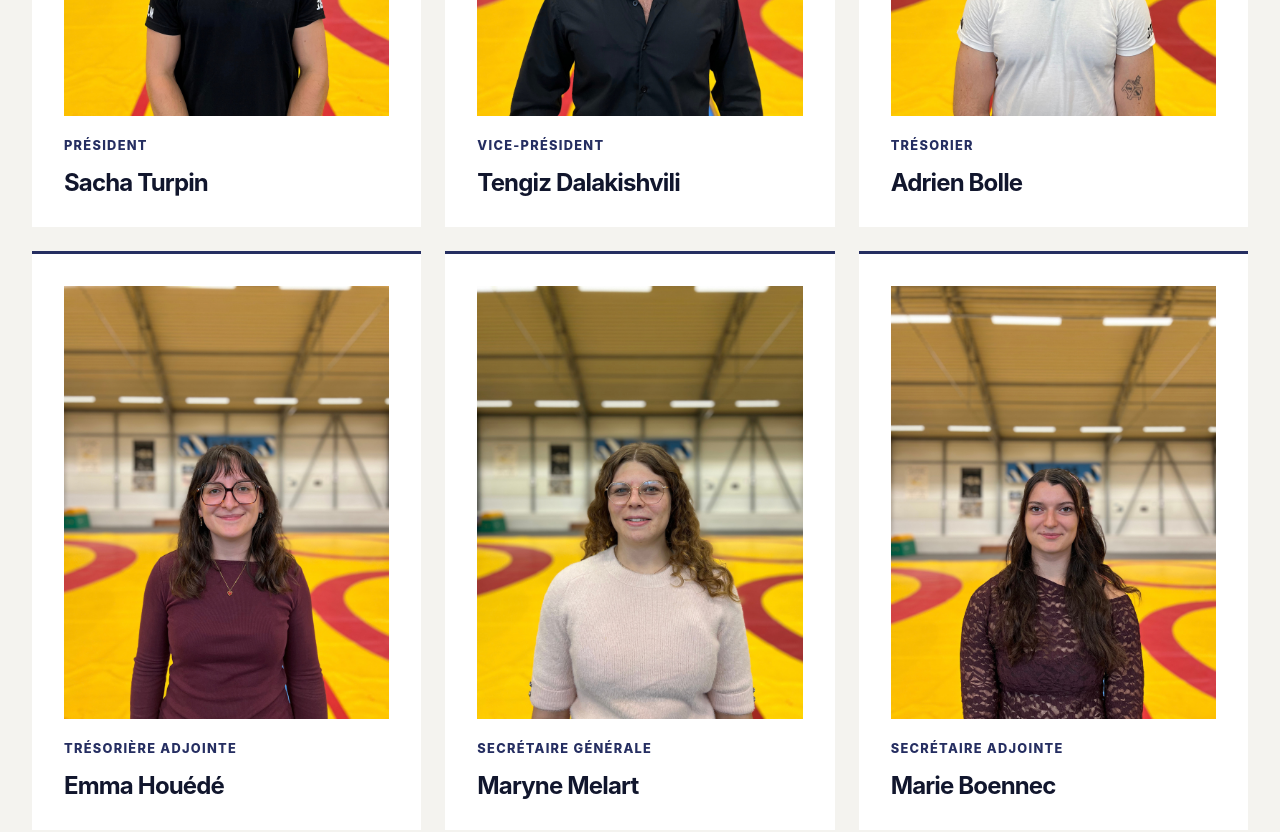
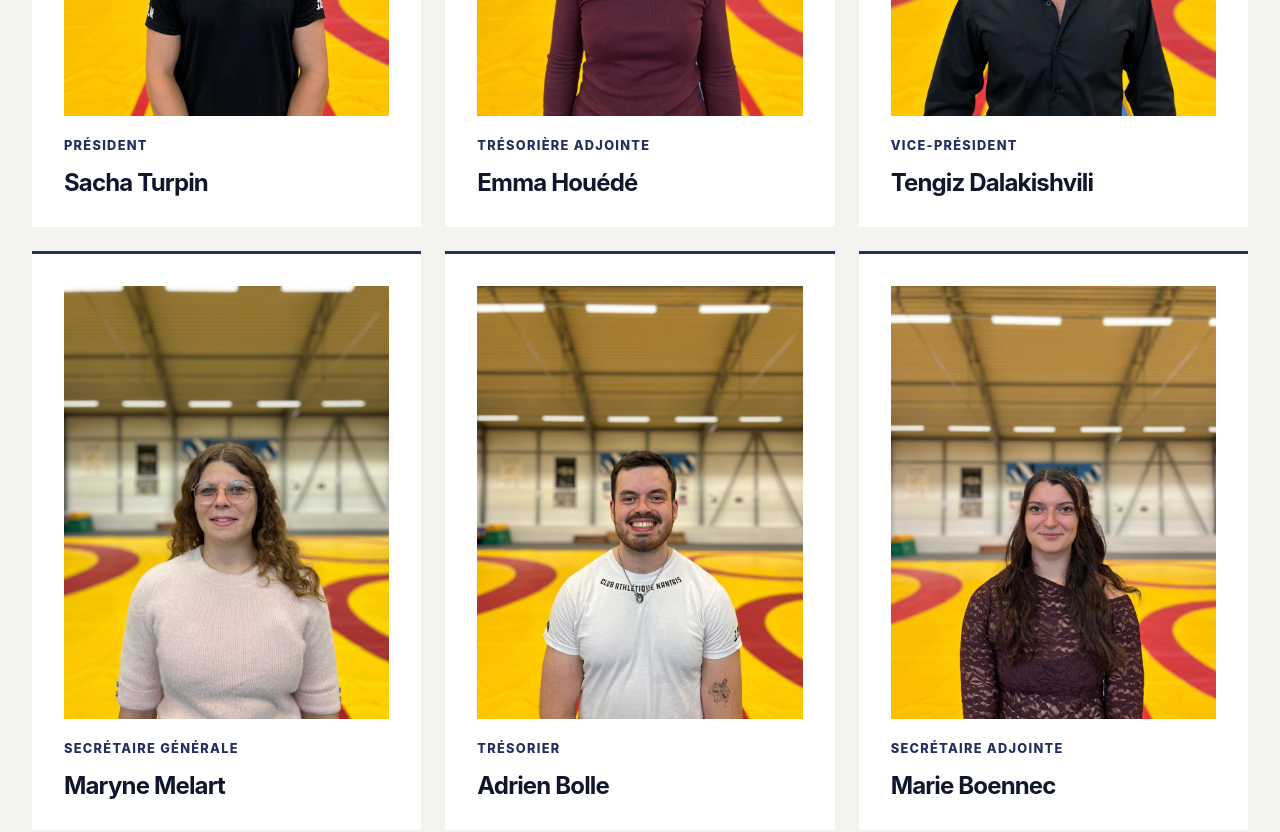
Before and after one commit to ferdinandgoor/club-athletique-nantais, a React (Vite) app: page /qui-sommes-nous in a window 1280 px wide. Shown: the part 1280-2112 px from the top of the page. Built offline with nearby package versions, Linux system fonts and the light colour scheme; no server answers.

Commit message:
Alterner hommes et femmes dans la grille du bureau
Generated by Mistral Vibe.
Co-Authored-By: Mistral Vibe <vibe@mistral.ai>

```diff
--- a/src/data/bureau.ts
+++ b/src/data/bureau.ts
@@ -7,10 +7,10 @@ export const bureau = {
   },
   members: [
     { role: 'Président', name: 'Sacha Turpin', photo: { src: '/images/bureau-sacha-turpin.jpg', width: 908, height: 1210, alt: 'Portrait de Sacha Turpin, président du Club Athlétique Nantais' } },
+    { role: 'Trésorière adjointe', name: 'Emma Houédé', photo: { src: '/images/bureau-emma-houede.jpg', width: 908, height: 1210, alt: 'Portrait d’Emma Houédé, trésorière adjointe du Club Athlétique Nantais' } },
     { role: 'Vice-président', name: 'Tengiz Dalakishvili', photo: { src: '/images/bureau-tengiz-dalakishvili.jpg', width: 908, height: 1210, alt: 'Portrait de Tengiz Dalakishvili, vice-président du Club Athlétique Nantais' } },
+    { role: 'Secrétaire générale', name: 'Maryne Melart', photo: { src: '/images/bureau-maryne-melart.jpg', width: 908, height: 1210, alt: 'Portrait de Maryne Melart, secrétaire générale du Club Athlétique Nantais' } },
     { role: 'Trésorier', name: 'Adrien Bolle', photo: { src: '/images/bureau-adrien-bolle.jpg', width: 908, height: 1210, alt: 'Portrait d’Adrien Bolle, trésorier du Club Athlétique Nantais' } },
-    { role: 'Trésorière adjointe', name: 'Emma Houédé', photo: { src: '/images/bureau-emma-houede.jpg', width: 908, height: 1210, alt: 'Portrait d’Emma Houédé, trésorière adjointe du Club Athlétique Nantais' } },
-    { role: 'Secrétaire générale', name: 'Maryne Melart', photo: { src: '/images/bureau-maryne-melart.jpg', width: 908, height: 1210, alt: 'Portrait de Maryne Melart, secrétaire générale du Club Athlétique Nantais' } },
     { role: 'Secrétaire adjointe', name: 'Marie Boennec', photo: { src: '/images/bureau-marie-boennec.jpg', width: 908, height: 1210, alt: 'Portrait de Marie Boennec, secrétaire adjointe du Club Athlétique Nantais' } },
   ],
 } as const;
```
